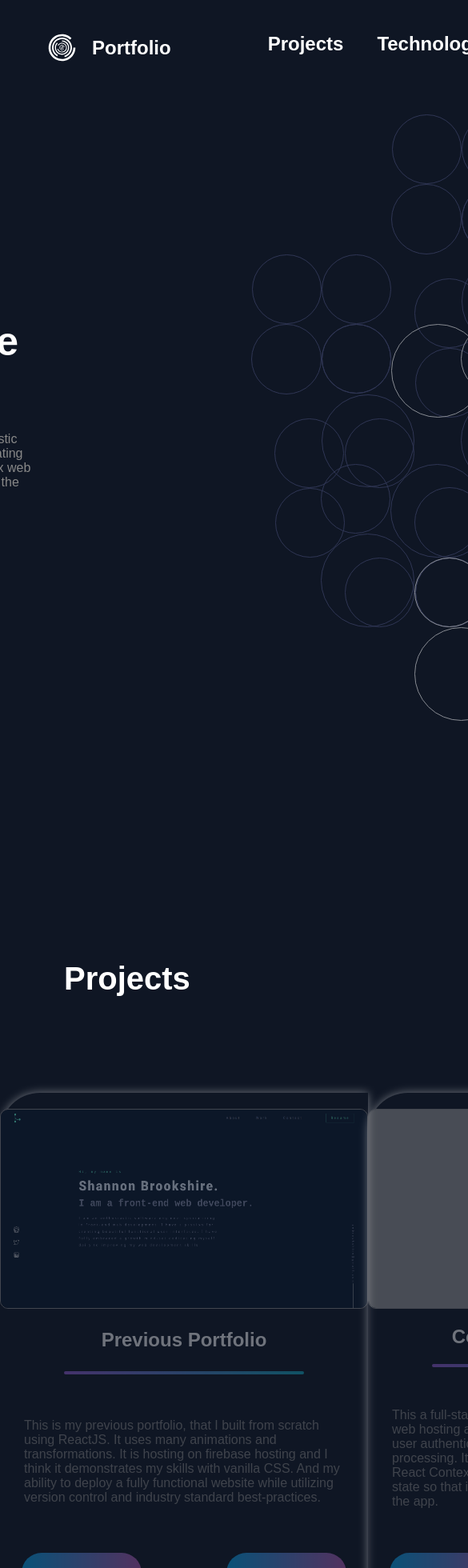
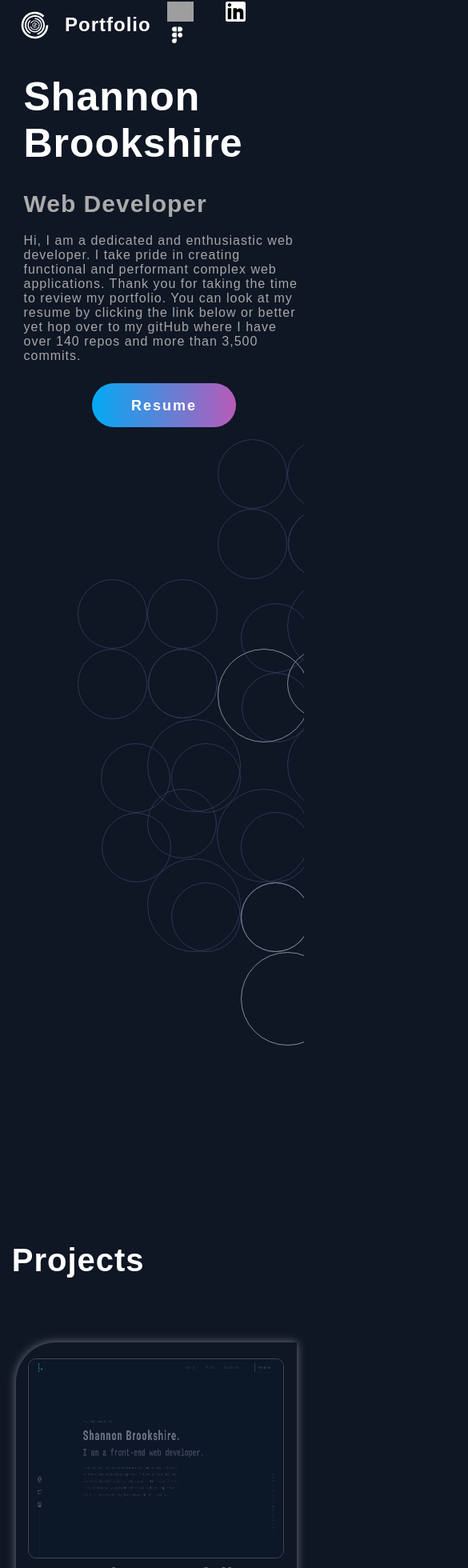
Before and after one commit to SalamanderCtesiphon/portfolio-figma-design, a React (Create React App) app: page / in a window 390 px wide. Shown: the part 4-1964 px from the top of the page at 80% size, 585 px wide, since content can reach past the window. Built offline with nearby package versions, Linux system fonts and the light colour scheme; grey boxes are pictures that could not be loaded.

Commit message:
implemented responsive design with media queries

```diff
--- a/src/App.css
+++ b/src/App.css
@@ -18,6 +18,7 @@ html {
   flex-direction: column;
   align-items: center;
   justify-content: space-between;
+  letter-spacing: 1px;
 }
 
 button {
--- a/src/components/About.css
+++ b/src/components/About.css
@@ -1,8 +1,6 @@
 .group20 {
   margin-top: 100px;
 }
-
-
 
 .line-box {
   width: 100%;
@@ -10,6 +8,12 @@
   align-items: center;
   justify-content: center;
   flex-direction: column;
+}
+
+@media (max-width: 600px) {
+  .line-box {
+    width: 95vw;
+  }
 }
 
 .dates {
@@ -43,7 +47,23 @@
   width: 75vw;
 }
 
+@media (max-width: 600px) {
+  .text-columns {
+    padding-left: 4px;
+    width: 100vw;
+  }
+}
+
 .text-columns > p {
   width: 10vw;
   margin: 0 30px;
 }
+
+@media (max-width: 600px) {
+  .text-columns > p{
+    letter-spacing: normal;
+    width: 50px;
+    text-align: left;
+    overflow: hidden;
+  }
+}
--- a/src/components/Footer.css
+++ b/src/components/Footer.css
@@ -23,3 +23,12 @@
   height: 30px;
   margin: 15px;
 }
+
+@media (max-width: 600px) {
+  .footer-container > p {
+    display: none;
+  }
+  .footer-container > p > a {
+    display: none;
+  }
+}
--- a/src/components/Footer.jsx
+++ b/src/components/Footer.jsx
@@ -1,17 +1,19 @@
 import React from 'react'
 import './Footer.css'
 import gitHub from '../assests/icons/mark-github-24.svg'
+import linkedIn from '../assests/icons/Linkedin.svg'
+import figma from '../assests/icons/Figma.png'
 
 
 function Footer() {
   return (
     <div className="footer-container">
       <p>Call Me: 1-719-419-0109</p>
-      <p>Email: <a href='#'>swbrookshire@gamil.com</a></p>
+      <p>Email: <a href='mailto:swbrookshire@gmail.com'>swbrookshire@gamil.com</a></p>
       <div className="footer-icons">
-        <a href="#"><img src={gitHub} alt="git hub " /></a>
-        <a href="#"><img src={gitHub} alt="git hub " /></a>
-        <a href="#"><img src={gitHub} alt="git hub " /></a>
+        <a href="https://github.com/SalamanderCtesiphon"><img src={gitHub} alt="git hub " /></a>
+        <a href="https://www.linkedin.com/in/shannon-brookshire-817577265/"><img src={linkedIn} alt="git hub " /></a>
+        <a href="https://www.figma.com/proto/tQoLIK6tzphStRzUc2jW3U/frontend-web-developer-portfolio-(Community)?node-id=1-2"><img src={figma} alt="git hub " /></a>
       </div>
     </div>
 )
--- a/src/components/Header.css
+++ b/src/components/Header.css
@@ -11,9 +11,20 @@ header {
   align-items: center;
 }
 
+
 .header-container-2 {
   display: flex;
   padding-left: 100px;
+}
+
+@media (max-width: 600px) {
+  .header-container-2 {
+    display: none;
+  }
+
+  header {
+    padding: 6px;
+  }
 }
 
 .header-container-2 > a {
--- a/src/components/Hero.css
+++ b/src/components/Hero.css
@@ -1,6 +1,13 @@
 section {
   padding: 20px;
   display: flex;
+}
+
+@media (max-width: 600px) {
+  section {
+    flex-direction: column;
+    padding: 6px;
+  }
 }
 
 
@@ -13,6 +20,14 @@ section {
   padding-left: 150px;
 }
 
+@media (max-width: 600px) {
+  .left-container {
+    align-items: center;
+    width: 100%;
+    padding-left: 20px;
+  }
+}
+
 .hero-title {
   width: 60%;
   text-align: left;
@@ -20,19 +35,38 @@ section {
   margin: 20px 0;
 }
 
+@media (max-width: 600px) {
+  .hero-title {
+    width: 90vw;
+  }
+}
+
 .hero-subtitle {
   width: 60%;
   text-align: left;
   font-size: 30px;
   margin: 10px 0;
-  color: rgb(136, 136, 136);
+  color: rgb(171, 171, 171);
+}
+
+@media (max-width: 600px) {
+  .hero-subtitle {
+    width: 90vw;
+  }
 }
 
 .left-container > p {
   width: 60%;
   text-align: left;
   margin: 10px 0;
-  color: rgb(136, 136, 136);
+  color: rgb(167, 167, 167);
+}
+
+@media (max-width: 600px) {
+  .left-container > p {
+    width: 90vw;
+    text-align: left;
+  }
 }
 
 #resume-btn {
@@ -52,6 +86,14 @@ section {
   overflow: hidden;
 }
 
+@media (max-width: 600px) {
+  .right-container {
+    width: 95vw;
+    display: flex;
+    justify-content: center;
+  }
+}
+
 #resume-btn > a {
   font-weight: 600;
   font-size: 18px;
--- a/src/components/Hero.jsx
+++ b/src/components/Hero.jsx
@@ -9,8 +9,8 @@ function Hero() {
         <h1 className="hero-title">Shannon Brookshire</h1>
         <h2 className="hero-subtitle">Web Developer</h2>
         <p>Hi, I am a dedicated and enthusiastic web developer.
-          I take pride in creating functional and preformant complex web applications.
-          Thank you for taking the time to review my portfolio.
+          I take pride in creating functional and performant complex web applications.
+          Thank you for taking the time to review my portfolio. You can look at my resume by clicking the link below or better yet hop over to my gitHub where I have over 140 repos and more than 3,500 commits.
         </p>
         <button id='resume-btn'><a href={resume}>Resume</a></button>
       </div>
--- a/src/components/Projects.css
+++ b/src/components/Projects.css
@@ -17,12 +17,26 @@
   margin: 40px 0;
 }
 
+@media (max-width: 600px) {
+  .projects > h1 {
+    width: 95vw;
+    padding-left: 5px;
+    margin: 0;
+  }
+}
+
 
 .projects-container {
   width: 100%;
   display: flex;
   justify-content: space-around;
   align-items: center;
+}
+
+@media (max-width: 600px) {
+  .projects-container {
+    flex-direction: column;
+  }
 }
 
 
@@ -50,6 +64,12 @@
   opacity: 100%;
 }
 
+@media (max-width: 600px) {
+  .card {
+    width: 90vw;
+  }
+}
+
 .card > img {
   height: 250px;
   object-fit: fill;
@@ -58,6 +78,12 @@
   border: 1px solid rgb(143, 143, 143);
   border-radius: 10px;
 
+}
+
+@media (max-width: 600px) {
+  .card > img {
+    width: 82vw;
+  }
 }
 
 #rest {
@@ -93,3 +119,8 @@
   background: linear-gradient(270deg, #13ADC7 0%, #6978D1 66.67%, #945DD6 100%);
   color: white;
 }
+
+button > a {
+  text-decoration: none;
+  color: inherit;
+}
--- a/src/components/Projects.jsx
+++ b/src/components/Projects.jsx
@@ -16,8 +16,8 @@ function Projects() {
           <div className="color-bar"></div>
           <p>This is my previous portfolio, that I built from scratch using ReactJS. It uses many animations and transformations. It is hosting on firebase hosting and I think it demonstrates my skills with vanilla CSS. And my ability to deploy a fully functional website while utilizing version control and industry standard best-practices.</p>
           <div className="btn-container">
-            <button className='card-btn'>Live Site</button>
-            <button className='card-btn'>Git Repo</button>
+            <button className='card-btn'><a href="https://professional-portfolio-7096f.web.app/">Live Site</a></button>
+            <button className='card-btn'><a href="https://github.com/SalamanderCtesiphon/professional-portfolio">Git Repo</a></button>
           </div>
         </div>
         <div className='card'>
@@ -26,8 +26,8 @@ function Projects() {
           <div className="color-bar"></div>
           <p>This a full-stack web application. It is hosted on firebase web hosting and uses firebase for the database and user authentication. It is even coded for stripe payment processing. It incoporates responsive web design. React Context API is used to manage the shopping cart state so that items in the cart can be displayed across the app.</p>
           <div className="btn-container">
-            <button className='card-btn'>Live Site</button>
-            <button className='card-btn'>Git Repo</button>
+            <button className='card-btn'> <a href="https://coffee-importers-bb881.web.app/">Live Site</a></button>
+            <button className='card-btn'><a href="https://github.com/SalamanderCtesiphon/coffee-importers">Git Repo</a></button>
           </div>
         </div>
       </div>
@@ -38,8 +38,8 @@ function Projects() {
           <div className="color-bar"></div>
           <p>This is a single-page React application, which is hosted on GitHub.It incorporates responsice design. It's a memory game where the player clicks each card once. If the player clicks the same card twice the number of uniques clicks is compared to the all-time highest unique clicks. And if that players number is greater the new high score is displayed on the screen.</p>
           <div className="btn-container">
-            <button className='card-btn'>Live Site</button>
-            <button className='card-btn'>Git Repo</button>
+            <button className='card-btn'><a href="https://memory-game-1f43b.web.app/">Live Site</a></button>
+            <button className='card-btn'><a href="https://github.com/SalamanderCtesiphon/memory-card-react-app">Git Repo</a></button>
           </div>
         </div>
         <div className='card'>
@@ -48,8 +48,8 @@ function Projects() {
           <div className="color-bar"></div>
           <p>This is my previous portfolio, that I built from scratch using ReactJS. It uses many animations and transformations. It is hosting on firebase hosting and I think it demonstrates my skills with vanilla CSS. And my ability to deploy a fully functional website while utilizing version control and industry standard best-practices.</p>
           <div className="btn-container">
-            <button className='card-btn'>Live Site</button>
-            <button className='card-btn'>Git Repo</button>
+            <button className='card-btn'><a href="https://salamanderctesiphon.github.io/resturant-page-project/">Live Site</a></button>
+            <button className='card-btn'><a href="https://github.com/SalamanderCtesiphon/resturant-page-project">Git Repo</a></button>
           </div>
         </div>
       </div>
```
